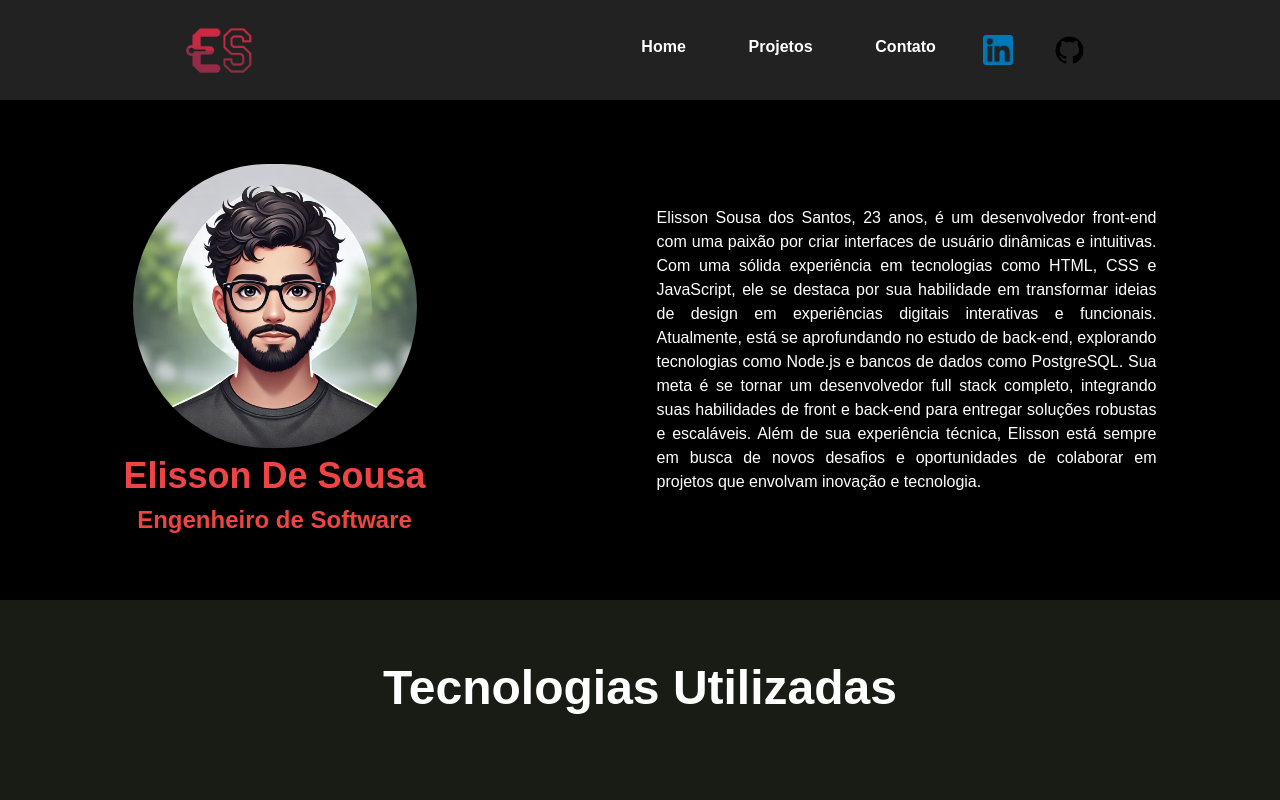
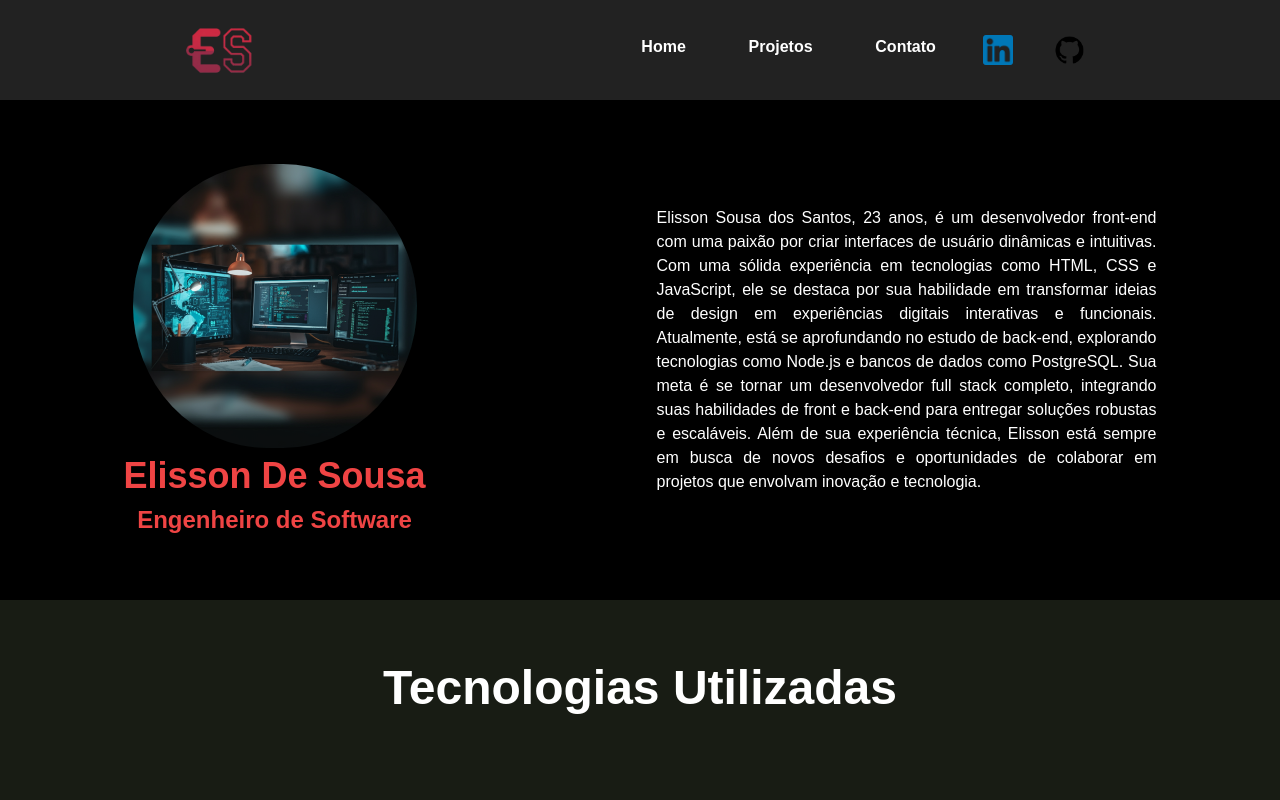
Before and after one commit to ElissonDeSous/meu-site, a React (Vite) app: page / in a window 1280 px wide. Shown: the top 800 px of the page. Built offline with nearby package versions, Linux system fonts and the light colour scheme.

Commit message:
alterei o banner

```diff
--- a/src/Componente/conteudoHome/Conteudo1.jsx
+++ b/src/Componente/conteudoHome/Conteudo1.jsx
@@ -1,11 +1,11 @@
-import Elisson from "../../Paginas/Home/img/elisson.jpg"
+import banner from './img/banner.jpg'
     export default function ConteudoPrincipal(){
         return(
         <section>
             <div className=" text-white bg-black lg:h-[500px] h-[800px] flex flex-wrap  justify-around p-2">
 
                  <div className="flex flex-col flex-wrap justify-center items-center">
-                 <img src={Elisson}  className="w-[200px] md:w-[300px] rounded-full px-2" alt="" />
+                 <img src={banner}  className="w-[200px] md:w-[300px] rounded-full px-2" alt="" />
                  <h1 className="text-2xl font-bold text-red-500 md:text-4xl m-2">Elisson De Sousa</h1>
                     <h2 className="text-1xl font-bold text-red-500 md:text-2xl">Engenheiro de Software</h2>
                  </div>
```
Also changed, not shown: src/Componente/conteudoHome/img/banner.jpg (added).
